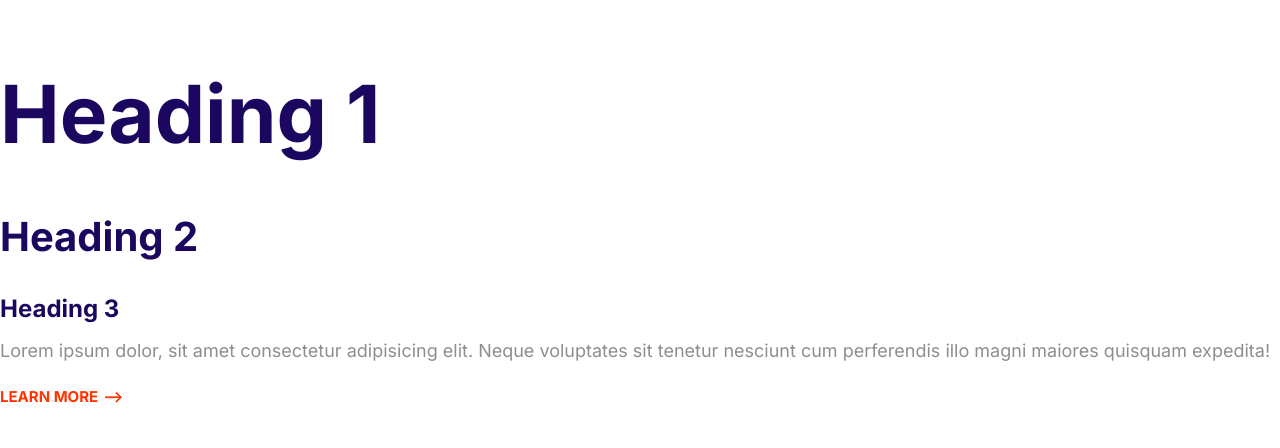
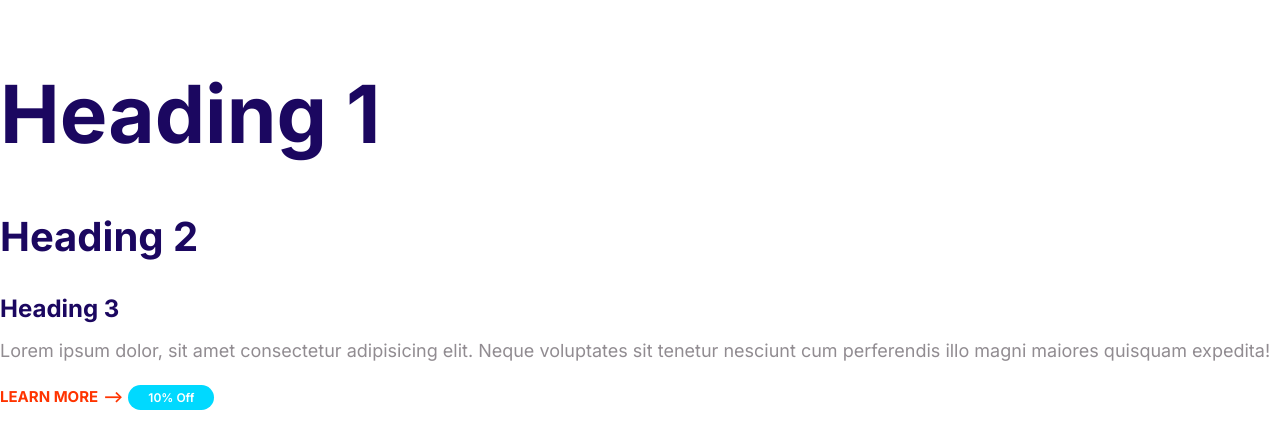
Before and after one commit to skak11/skakify, a plain HTML site: page index.html in a window 1280 px wide. Drawn offline with Linux system fonts and the light colour scheme.

Commit message:
Build the badges component.

```diff
--- a/css/style.css
+++ b/css/style.css
@@ -86,3 +86,39 @@ a {
     }
 
 }
+
+/*Badges*/
+
+.badge {
+    border-radius: 20px;
+    font-size: 2rem;
+    font-weight: 600;
+    padding: 0.5rem 2rem;
+    white-space: nowrap;
+}
+
+.badge--primary {
+    background: var(--color-primary);
+    color: #fff;
+}
+
+.badge--secondary {
+    background: var(--color-secondary);
+    color: #fff;
+}
+
+.badge--small {
+    font-size: 1.6rem;
+}
+
+@media screen and (min-width: 1024px) {
+    .badge {
+        font-size: 1.5rem;
+
+    }
+
+    .badge--small {
+        font-size: 1.2rem;
+
+    }
+}
--- a/index.html
+++ b/index.html
@@ -7,7 +7,7 @@
     <link rel="preconnect" href="https://fonts.googleapis.com" />
     <link rel="preconnect" href="https://fonts.gstatic.com" crossorigin />
     <link
-      href="https://fonts.googleapis.com/css2?family=Inter:wght@400;700&display=swap"
+      href="https://fonts.googleapis.com/css2?family=Inter:wght@100..900&display=swap"
       rel="stylesheet"
     />
     <link rel="stylesheet" href="css/normalize.css" />
@@ -22,5 +22,6 @@
       sit tenetur nesciunt cum perferendis illo magni maiores quisquam expedita!
     </p>
     <a href="#" class="link-arrow">Learn More</a>
+    <span class="badge badge--secondary badge--small">10% Off</span>
   </body>
 </html>
```
Also changed, not shown: components/badges.html (added, +3 -0 lines).
